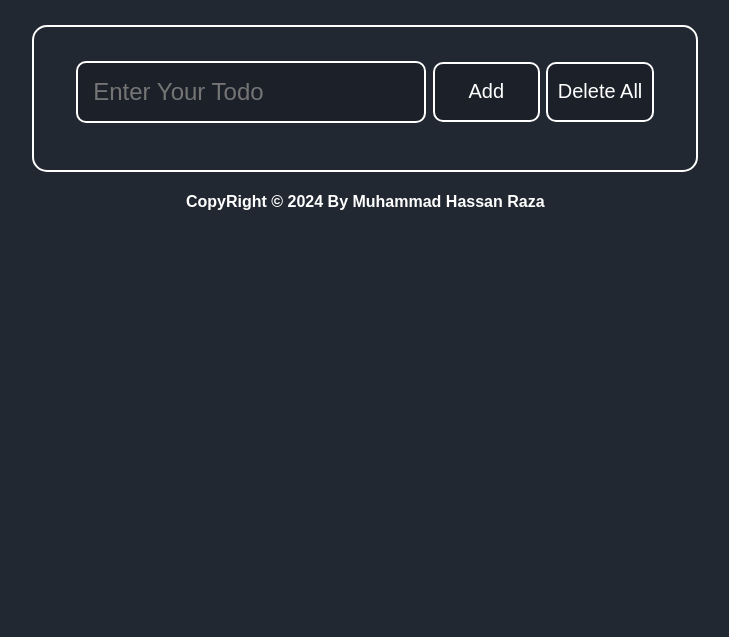
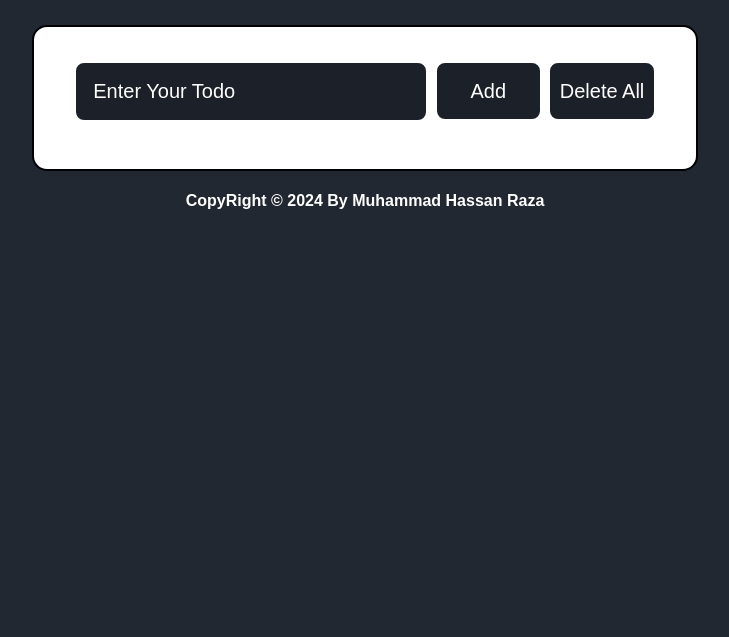
Before and after one commit to MuhammadHassanRaza25/Todo-List-JS, a plain HTML site: page index.html in a window 1280 px wide. Shown: the part 163-800 px from the top of the page, without its empty margins (275-1004 px from the left). Drawn offline with nearby package versions, Linux system fonts and the light colour scheme.

Commit message:
Todo List JS

```diff
--- a/index.html
+++ b/index.html
@@ -9,11 +9,11 @@
 </head>
 <body>
 
-    <div class="todoHeading" data-aos="zoom-in">
+    <div class="todoHeading" data-aos="fade-down">
         <h1>Todo List</h1>
     </div>
 
-   <div class="itemsdiv" data-aos="zoom-in">
+   <div class="itemsdiv">
       <div class="inputdiv">
          <input type="text" id="input" placeholder="Enter Your Todo">
               <button id="btn">Add</button>
@@ -25,7 +25,7 @@
        </div>
    </div>
 
-   <h4 id="copyright" data-aos="zoom-in">CopyRight &#169; 2024 By Muhammad Hassan Raza</h4>
+   <h4 id="copyright" data-aos="fade-up">CopyRight &#169; 2024 By Muhammad Hassan Raza</h4>
 
    <script src="https://unpkg.com/aos@2.3.1/dist/aos.js"></script>
    <script>
--- a/style.css
+++ b/style.css
@@ -15,7 +15,8 @@ body{
     border-radius: 15px;
 }
 .itemsdiv{
-    border: 2px solid white;
+    border: 2px solid black;
+    background-color: white;
     width: 50%;
     padding: 15px;
     border-radius: 15px;
@@ -28,8 +29,8 @@ body{
 .inputdiv input{
     margin-top: 3%;
     width: 50%;
-    padding: 15px;
-    font-size: x-large;
+    padding: 17px;
+    font-size:20px;
     border-radius: 10px;
     background-color: #1c2129;
     color: white;
@@ -38,9 +39,11 @@ body{
 .inputdiv input:focus{
    outline: none;
 }
+.inputdiv input::placeholder{
+    color: white;
+}
 .inputdiv input:focus::placeholder{
    padding-left: 7px;
-   color: white;
    transition: all 0.5s;
 }
 .inputdiv button{
@@ -58,6 +61,7 @@ body{
 }
 .inputdiv button:hover{
     background-color: white;
+    border: 2px solid #222831;
     color: #222831;
     transition: all 0.5s;
 }
```
